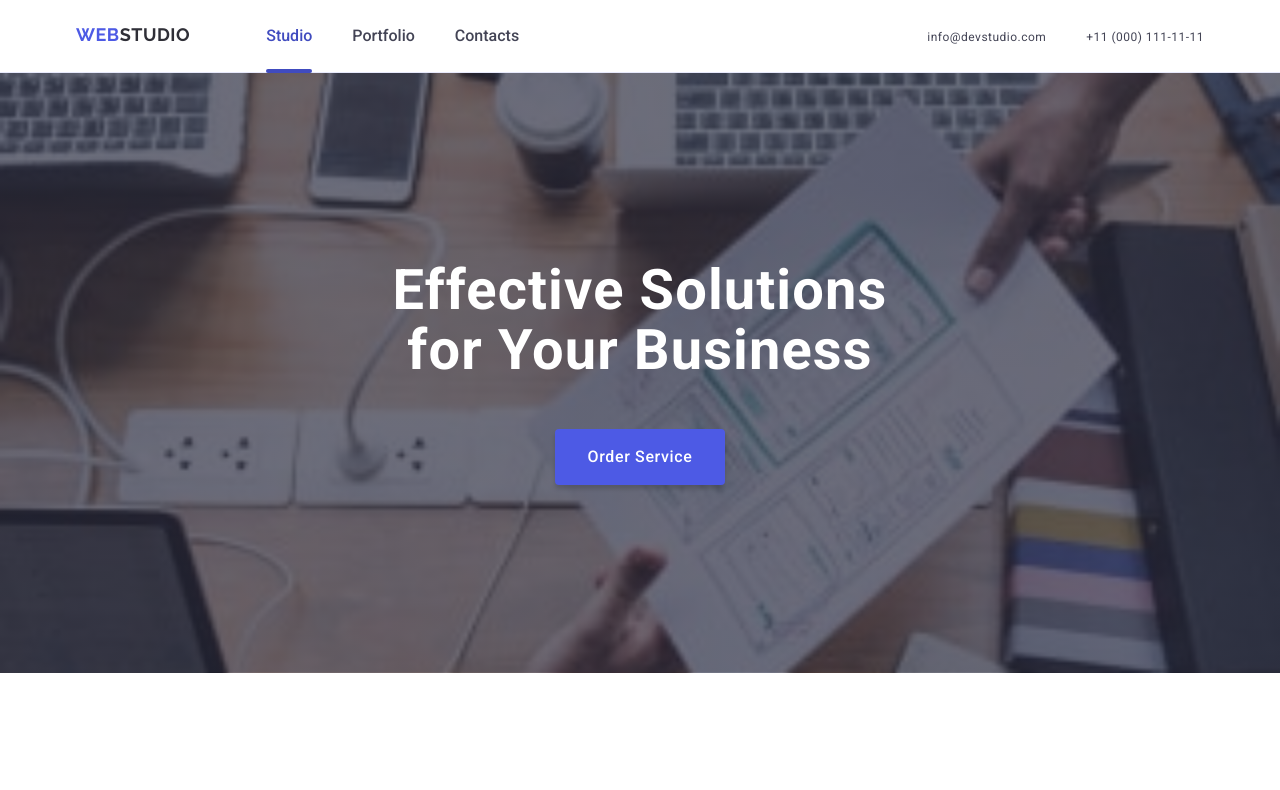
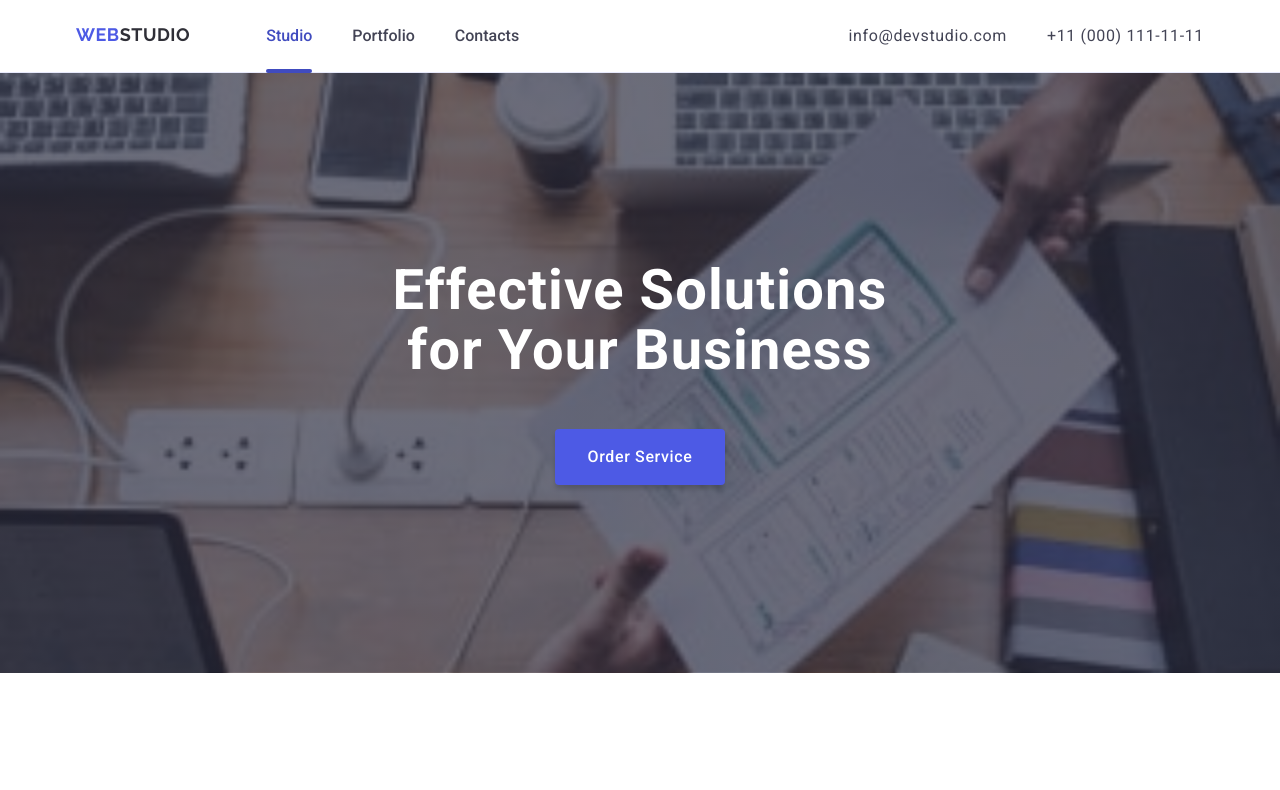
Before and after one commit to Maryna2810/goit-markup-hw-06, a plain HTML site: page index.html in a window 1280 px wide. Shown: the top 790 px of the page. Drawn offline with nearby package versions, Linux system fonts and the light colour scheme.

Commit message:
add styles file

```diff
--- a/css/styles.css
+++ b/css/styles.css
@@ -225,6 +225,9 @@ body {
     flex-direction: row;
     align-items: center;
     gap: 40px;
+  }
+  .contacts-link {
+    font-size: 16px;
   }
   .nav-link {
     font-weight: 500;
```
